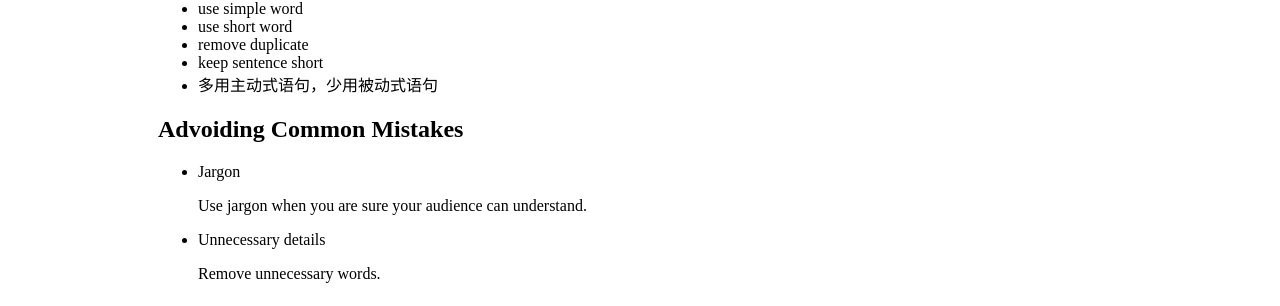
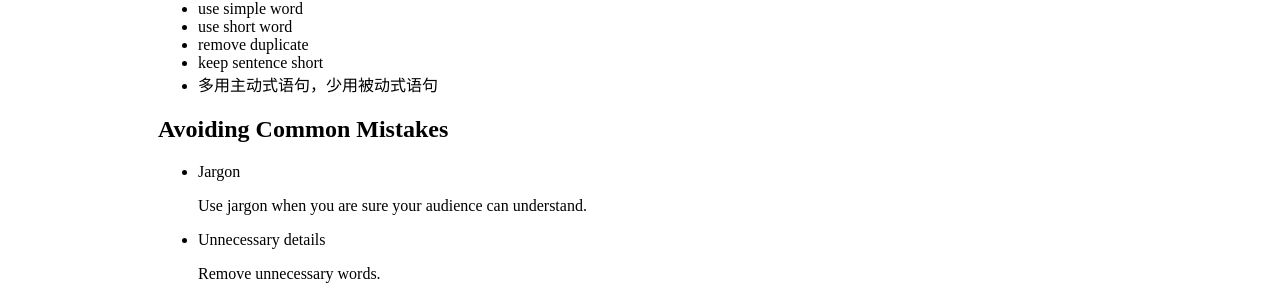
Before and after one commit to liuning0820/liuning0820.github.io, a Jekyll site: the page built from _posts/2019-02-16-how-to-write-writing-skill.md, in a window 1280 px wide. Shown: the part 239-545 px from the top of the page. Built offline with Jekyll 4.4.1, drawn with Linux system fonts in a browser that asks for light colours.

```diff
--- a/_posts/2019-02-16-how-to-write-writing-skill.md
+++ b/_posts/2019-02-16-how-to-write-writing-skill.md
@@ -14,7 +14,7 @@ author: liuning0820
 - keep sentence short
 - 多用主动式语句，少用被动式语句
 
-## Advoiding Common Mistakes
+## Avoiding Common Mistakes
 
 - Jargon
 
```
Also changed, not shown: _posts/2019-06-12-play-with-web-search.md (+1 -1 lines), 1 other file.
